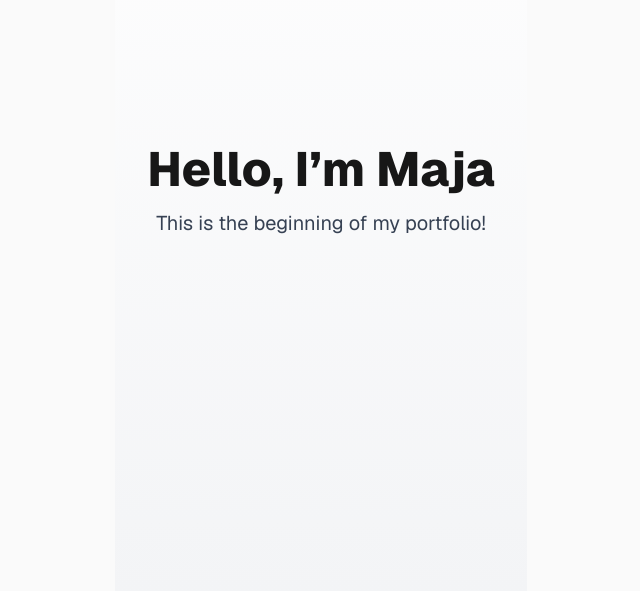
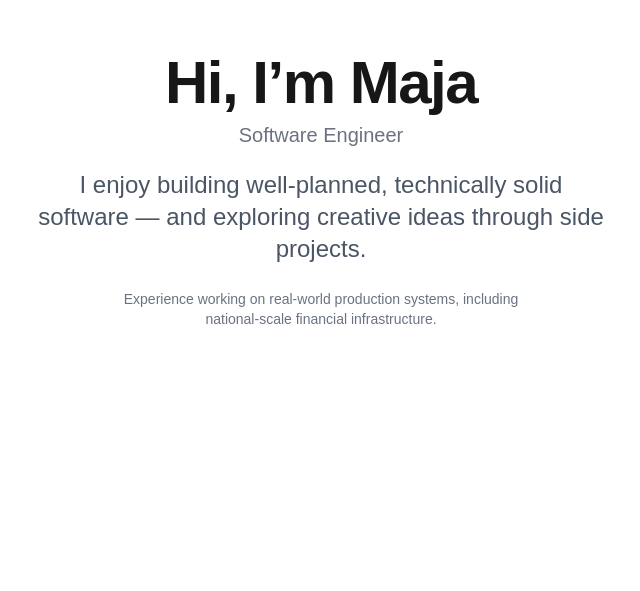
Before and after one commit to majaxpan/portfolio, a Next.js app: page / in a window 1280 px wide. Shown: the part 209-800 px from the top of the page, without its empty margins (319-959 px from the left). Built offline with nearby package versions, Linux system fonts and the light colour scheme.

Commit message:
Finalize hero section content and layout

```diff
--- /dev/null
+++ b/app/components/About.tsx
@@ -0,0 +1,7 @@
+export default function About() {
+    return (
+        <section className="min-h-screen flex items-center justify-center">
+            <h1 className="text-4xl font-bold">About section</h1>
+        </section>
+    )
+}
--- /dev/null
+++ b/app/components/Contact.tsx
@@ -0,0 +1,7 @@
+export default function Contact() {
+    return (
+        <section className="min-h-screen flex items-center justify-center">
+            <h1 className="text-4xl font-bold">Contact section</h1>
+        </section>
+    )
+}
--- /dev/null
+++ b/app/components/Experience.tsx
@@ -0,0 +1,7 @@
+export default function Experience() {
+    return (
+        <section className="min-h-screen flex items-center justify-center">
+            <h1 className="text-4xl font-bold">Experience section</h1>
+        </section>
+    )
+}
--- /dev/null
+++ b/app/components/Hero.tsx
@@ -0,0 +1,23 @@
+export default function Hero() {
+  return (
+    <section className="min-h-screen flex flex-col justify-center items-center text-center px-6">
+      <h1 className="text-5xl md:text-6xl font-extrabold tracking-tight">
+        Hi, I’m Maja
+      </h1>
+
+      <p className="mt-2 text-lg md:text-xl text-gray-500">
+        Software Engineer
+      </p>
+
+      <p className="mt-5 text-xl md:text-2xl text-gray-600 max-w-xl">
+        I enjoy building well-planned, technically solid software — and
+        exploring creative ideas through side projects.
+      </p>
+
+      <p className="mt-6 text-sm text-gray-500 max-w-md">
+        Experience working on real-world production systems, including
+        national-scale financial infrastructure.
+      </p>
+    </section>
+  );
+}
--- /dev/null
+++ b/app/components/Projects.tsx
@@ -0,0 +1,7 @@
+export default function Projects() {
+    return (
+        <section className="min-h-screen flex items-center justify-center">
+            <h1 className="text-4xl font-bold">Projects section</h1>
+        </section>
+    )
+}
--- /dev/null
+++ b/app/components/Skills.tsx
@@ -0,0 +1,7 @@
+export default function Skills() {
+    return (
+        <section className="min-h-screen flex items-center justify-center">
+            <h1 className="text-4xl font-bold">Skills section</h1>
+        </section>
+    )
+}
--- a/app/page.tsx
+++ b/app/page.tsx
@@ -1,14 +1,20 @@
-import Image from "next/image";
+import About from "./components/About";
+import Contact from "./components/Contact";
+import Experience from "./components/Experience";
+import Hero from "./components/Hero";
+import Projects from "./components/Projects";
+import Skills from "./components/Skills";
+
 
 export default function Home() {
   return (
-    <div className="flex min-h-screen items-center justify-center bg-zinc-50 font-sans dark:bg-black">
-      <main className="flex flex-col items-center justify-center min-h-screen bg-gradient-to-b from-white to-gray-100 p-8">
-        <h1 className="text-5xl font-extrabold text-center">Hello, I’m Maja</h1>
-        <p className="mt-4 text-xl text-center text-gray-700">
-          This is the beginning of my portfolio!
-        </p>
-      </main>
-    </div>
+    <main>
+      <Hero />
+      <About />
+      <Experience />
+      <Projects />
+      <Skills />
+      <Contact />
+    </main>
   );
 }
```
